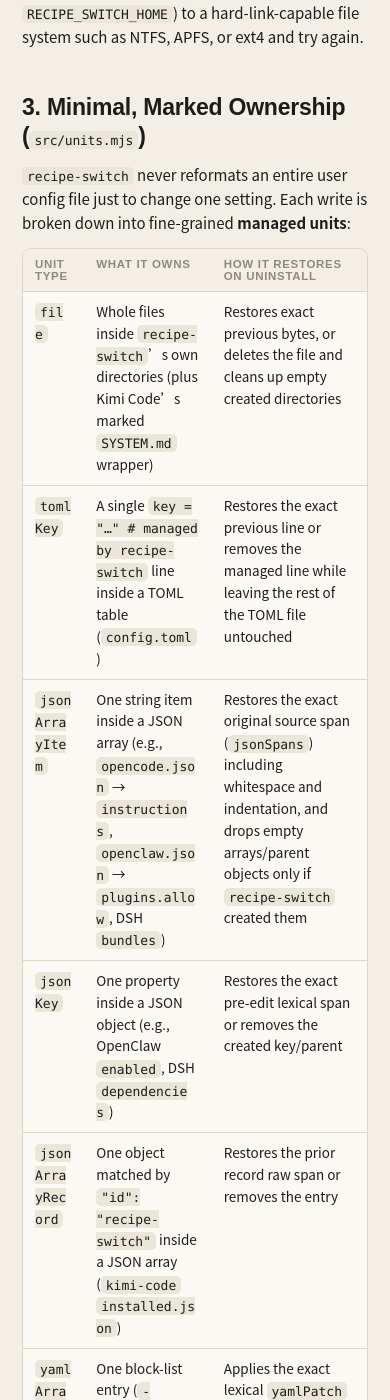
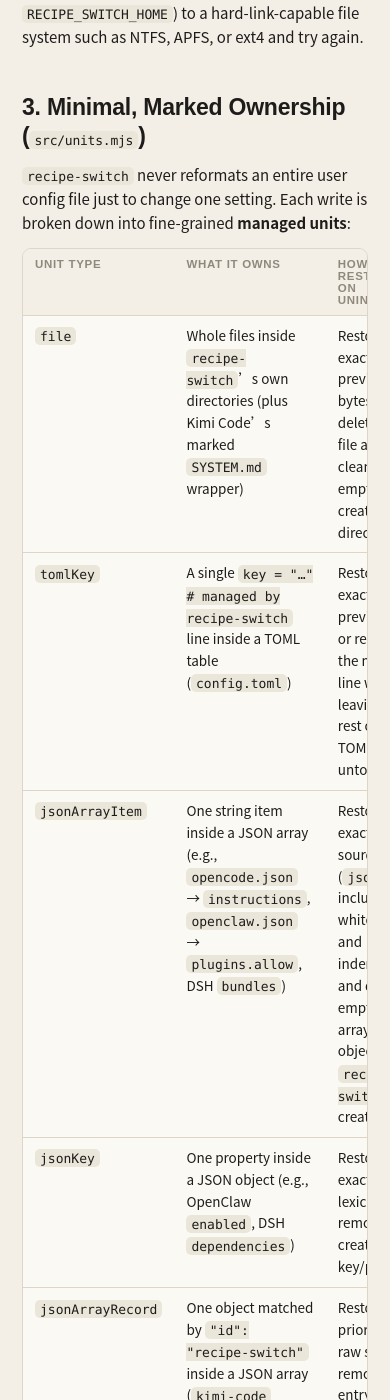
Before and after one commit to NB-Corp/recipe-switch, a Jekyll site: the page built from docs/safety.md, in a window 390 px wide and 1400 px high, scrolled down 1923 px. Built offline with Jekyll 4.4.1, drawn with Linux system fonts in a browser that asks for light colours.

Commit message:
docs: fix mobile table crush on safety page
At 390px the managed-units table compressed until inline code tokens
broke mid-word ('tom lKe y', 'fil e'). Give the inner table a real
min-width so the existing overflow-x scroll engages instead, and keep
code tokens on one line inside table cells. Verified at 390px on both
en/safety and zh/safety.

```diff
--- a/docs/assets/css/site.css
+++ b/docs/assets/css/site.css
@@ -197,7 +197,9 @@ details.faq-item .faq-body p { margin: 0 0 8px; }
 .prose pre code { background: none; padding: 0; color: inherit; font-size: 12.5px; line-height: 1.55; }
 .prose img { max-width: 100%; height: auto; border-radius: var(--r-sm); border: 1px solid var(--line); background: var(--card); margin: 6px 0 14px; }
 .prose table { width: 100%; border-collapse: separate; border-spacing: 0; margin: 0 0 18px; font-size: 13.5px; background: var(--card); border: 1px solid var(--line); border-radius: var(--r-sm); overflow: hidden; display: block; overflow-x: auto; }
+.prose table table { width: max-content; min-width: 100%; }
 .prose th, .prose td { padding: 9px 12px; text-align: left; vertical-align: top; border-bottom: 1px solid var(--line); }
+.prose td code, .prose th code { overflow-wrap: normal; word-break: keep-all; }
 .prose th { font: 600 11.5px var(--display); letter-spacing: .06em; text-transform: uppercase; color: var(--ink-3); background: var(--paper); }
 .prose tr:last-child td { border-bottom: 0; }
 .prose hr { border: 0; border-top: 1px solid var(--line); margin: 34px 0; }
@@ -227,6 +229,8 @@ details.faq-item .faq-body p { margin: 0 0 8px; }
 }
 @media (max-width: 560px) {
   body { font-size: 15px; }
+  .prose table table { min-width: 560px; }
+  .prose td:first-child, .prose th:first-child { min-width: 92px; }
   .hero { padding: 48px 0 40px; }
   .site-nav { gap: 12px; }
   .site-nav a { font-size: 13px; }
```
